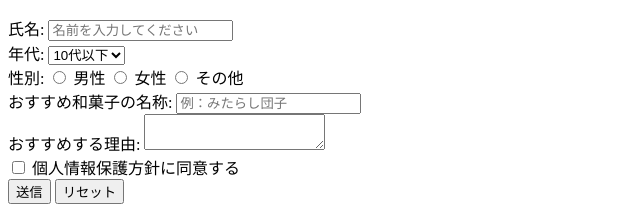
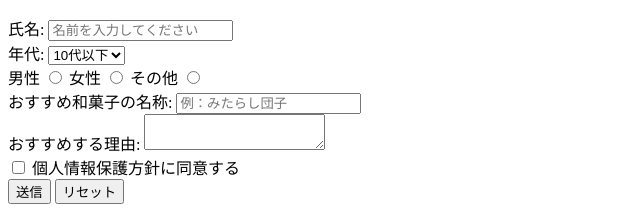
Before and after one commit to nakanaka0228/javascript-basic-kadai, a plain HTML site: page kadai_008/kadai_008.html in a window 1280 px wide. Shown: the part 405-626 px from the top of the page, 0-640 px from the left. Drawn offline with Linux system fonts and the light colour scheme.

Commit message:
Add files via upload

```diff
--- a/kadai_008/kadai_008.html
+++ b/kadai_008/kadai_008.html
@@ -35,9 +35,8 @@
         <h3>和菓子店も「トリックオアトリート！」</h3>
         <p>日本でも年々人気の高まるハロウィン。<br>
           今年は大手和菓子店5社がハロウィン向けの和菓子セットを共同開発しました。</p>
-          <audio src="ichi.mp3" controls></audio>
-          お使いのブラウザはオーディオ要素をサポートしていません。
-        </audio>
+        <audio src="ichi.mp3" controls></audio>
+        お使いのブラウザはオーディオ要素をサポートしていません。
       </section>
       <section>
         <h3>私のおすすめ和菓子アンケートフォーム</h3>
@@ -51,11 +50,12 @@
               <option>40代以上</option>
             </select>
           </label><br>
-          <label>性別:
-            <input type="radio" name="gender" value="male"> 男性
-            <input type="radio" name="gender" value="female"> 女性
-            <input type="radio" name="gender" value="other"> その他
-          </label><br>
+          <label for="male">男性</label>
+          <input type="radio" id="male" name="gender" value="male">
+          <label for="female">女性</label>
+          <input type="radio" id="female" name="gender" value="female">
+          <label for="other">その他</label>
+          <input type="radio" id="other" name="gender" value="other"><br>
           <label>おすすめ和菓子の名称: <input type="text" placeholder="例：みたらし団子"></label><br>
           <label>おすすめする理由: <textarea></textarea></label><br>
           <label><input type="checkbox"> 個人情報保護方針に同意する</label><br>
```
